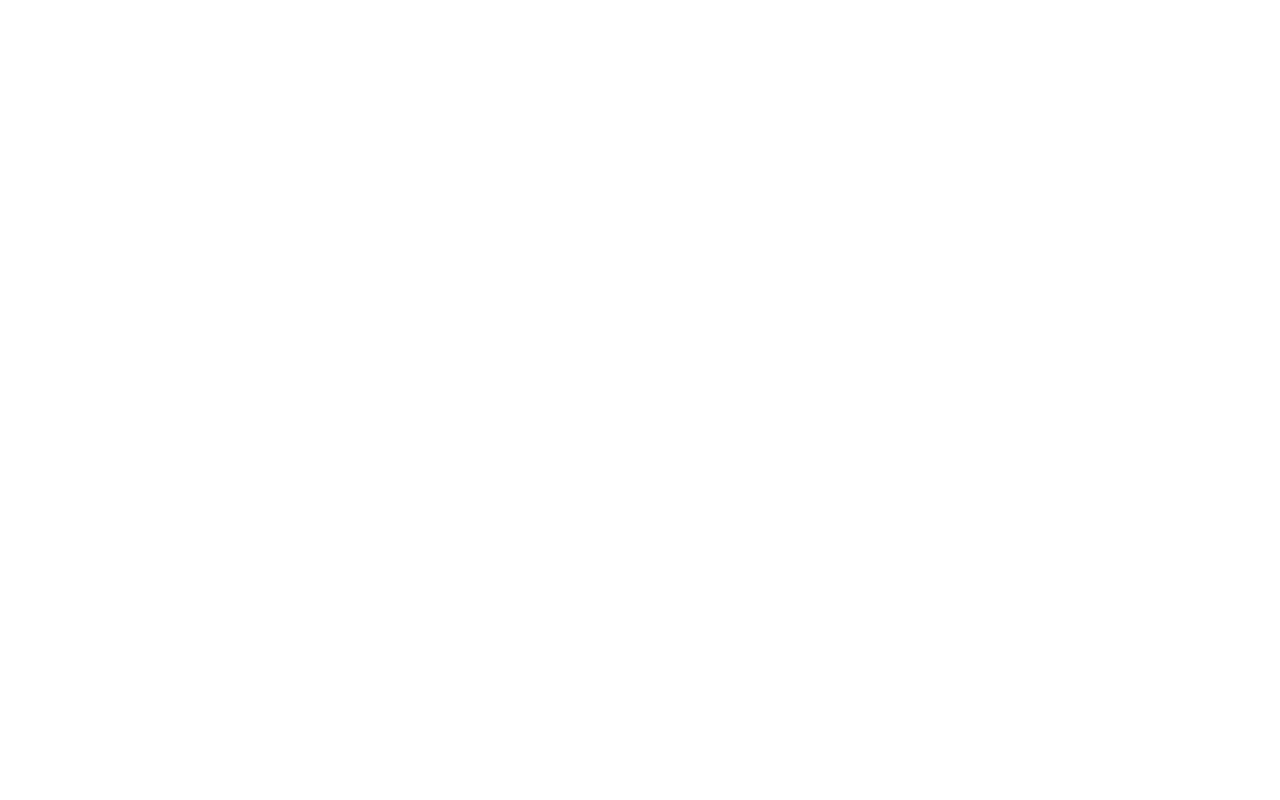
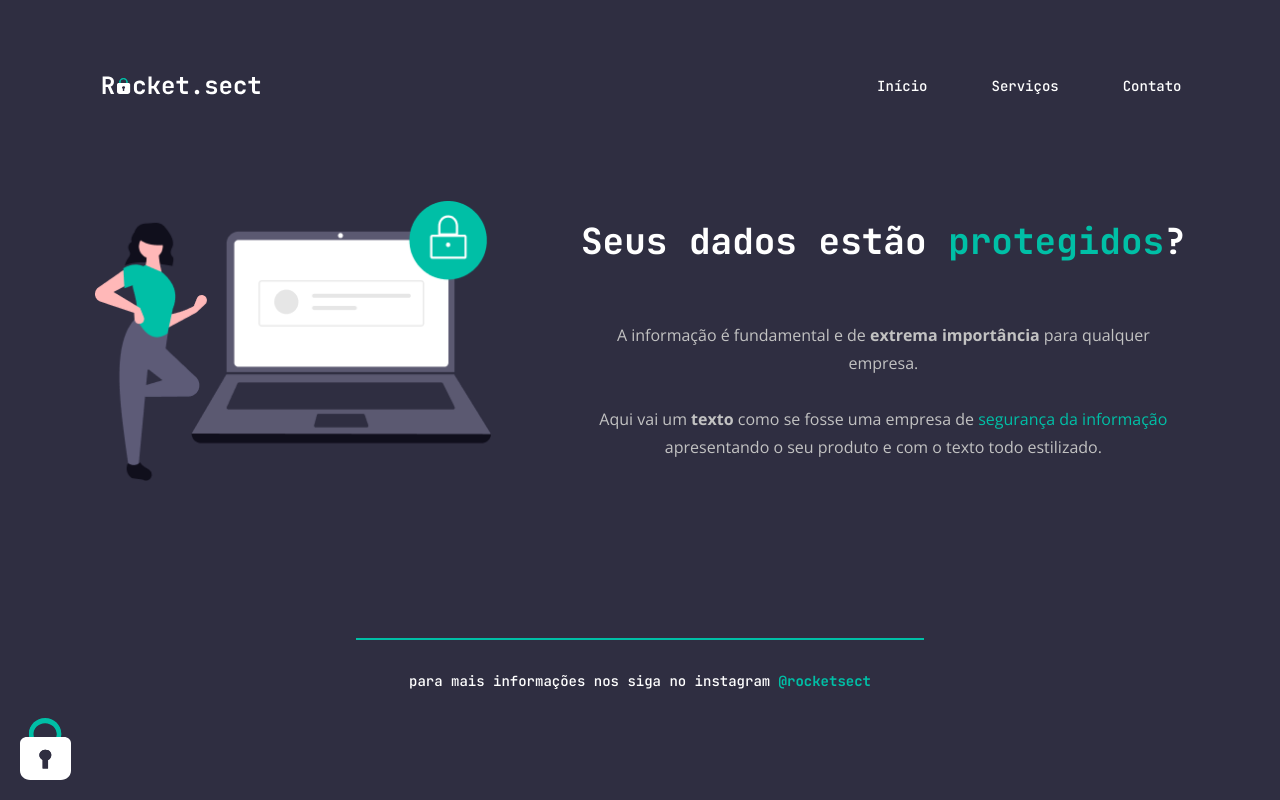
Before and after one commit to WillianKomada/explorer-desafio-recriando-layout, a plain HTML site: page index.html in a window 1280 px wide. Drawn offline with nearby package versions, Linux system fonts and the light colour scheme.

Commit message:
feat: resolve challenge

```diff
--- a/index.html
+++ b/index.html
@@ -1,11 +1,67 @@
 <!DOCTYPE html>
 <html lang="en">
-<head>
-  <meta charset="UTF-8">
-  <meta name="viewport" content="width=device-width, initial-scale=1.0">
-  <title>Document</title>
-</head>
-<body>
+  <head>
+    <link rel="preconnect" href="https://fonts.googleapis.com" />
+    <link rel="preconnect" href="https://fonts.gstatic.com" crossorigin />
 
-</body>
+    <meta charset="UTF-8" />
+    <meta name="viewport" content="width=device-width, initial-scale=1.0" />
+    <title>Document</title>
+
+    <link
+      href="https://fonts.googleapis.com/css2?family=JetBrains+Mono:wght@500;700&family=Open+Sans:wght@400;700&display=swap"
+      rel="stylesheet"
+    />
+
+    <link rel="stylesheet" href="style.css" />
+  </head>
+  <body>
+    <nav>
+      <a>
+        <img src="images/logo.svg" alt="Rocket.sect" />
+      </a>
+      <ul>
+        <li><a href="#">Início</a></li>
+        <li><a href="#">Serviços</a></li>
+        <li><a href="#">Contato</a></li>
+      </ul>
+    </nav>
+
+    <main>
+      <img
+        src="images/img1.png"
+        alt="Pessoa ao lado de um notebook com uma tela que representa segurança"
+      />
+
+      <section>
+        <h1>Seus dados estão <span>protegidos</span>?</h1>
+
+        <p>
+          A informação é fundamental e de
+          <strong>extrema importância</strong> para qualquer empresa.
+
+          <br />
+          <br />
+
+          Aqui vai um <strong>texto</strong> como se fosse uma empresa de
+          <span>segurança da informação</span> apresentando o seu produto e com
+          o texto todo estilizado.
+        </p>
+      </section>
+    </main>
+
+    <footer>
+      <div class="line"></div>
+
+      <p>
+        para mais informações nos siga no instagram <span>@rocketsect</span>
+      </p>
+    </footer>
+
+    <img
+      id="padlock"
+      src="images/padlock.svg"
+      alt="Cadeado no canto inferior esquerdo da tela"
+    />
+  </body>
 </html>
--- /dev/null
+++ b/style.css
@@ -0,0 +1,124 @@
+* {
+  margin: 0;
+  padding: 0;
+  box-sizing: border-box;
+}
+
+body {
+  font-family: "JetBrains Mono", monospace;
+  font-weight: medium;
+  text-align: center;
+
+  background-color: #2f2e41;
+
+  display: flex;
+  flex-direction: column;
+  align-items: center;
+  justify-content: center;
+}
+
+nav {
+  width: 1083px;
+
+  display: flex;
+  flex-direction: row;
+  align-items: center;
+  justify-content: space-between;
+  margin-top: 71px;
+  margin-bottom: 101px;
+}
+
+nav a img {
+  width: 168px;
+  height: 24px;
+}
+
+nav ul {
+  list-style: none;
+
+  display: flex;
+}
+
+nav ul li + li {
+  margin-left: 64px;
+}
+
+nav ul li a {
+  font-size: 14px;
+  color: #fff;
+  line-height: 28px;
+  text-decoration: none;
+}
+
+main {
+  width: 1092px;
+
+  display: flex;
+  align-items: center;
+  justify-content: space-between;
+
+  margin-bottom: 157px;
+}
+
+main img {
+  width: 400px;
+  height: 280px;
+}
+
+main section {
+  margin-left: 90px;
+}
+
+main section h1 {
+  font-size: 36px;
+  font-weight: bold;
+  color: #fff;
+  line-height: 40px;
+
+  margin-bottom: 60px;
+}
+
+main section h1 span {
+  color: #00bfa6;
+}
+
+main section p {
+  font-family: "Open Sans", sans-serif;
+  font-size: 16px;
+  font-weight: normal;
+  color: #c2c2c2;
+  line-height: 28px;
+}
+
+main section p span {
+  color: #00bfa6;
+}
+
+footer {
+  width: 568;
+}
+
+.line {
+  width: 568px;
+
+  border: 1px solid #00bfa6;
+
+  margin-bottom: 27px;
+}
+
+footer p {
+  font-size: 14px;
+  color: #fff;
+  line-height: 28px;
+}
+
+footer p span {
+  color: #00bfa6;
+  font-weight: bold;
+}
+
+#padlock {
+  position: fixed;
+  bottom: 20px;
+  left: 20px;
+}
```
